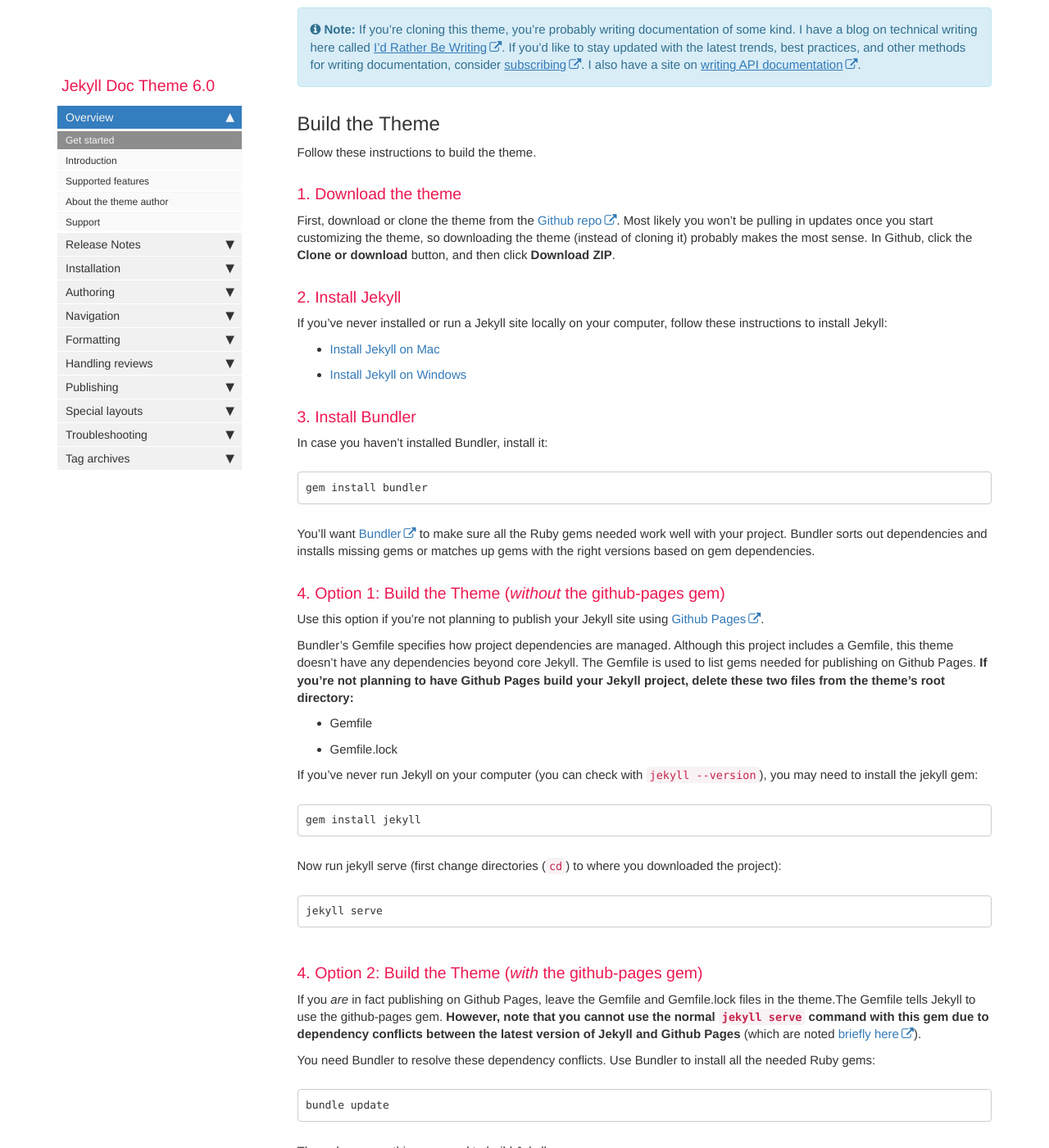
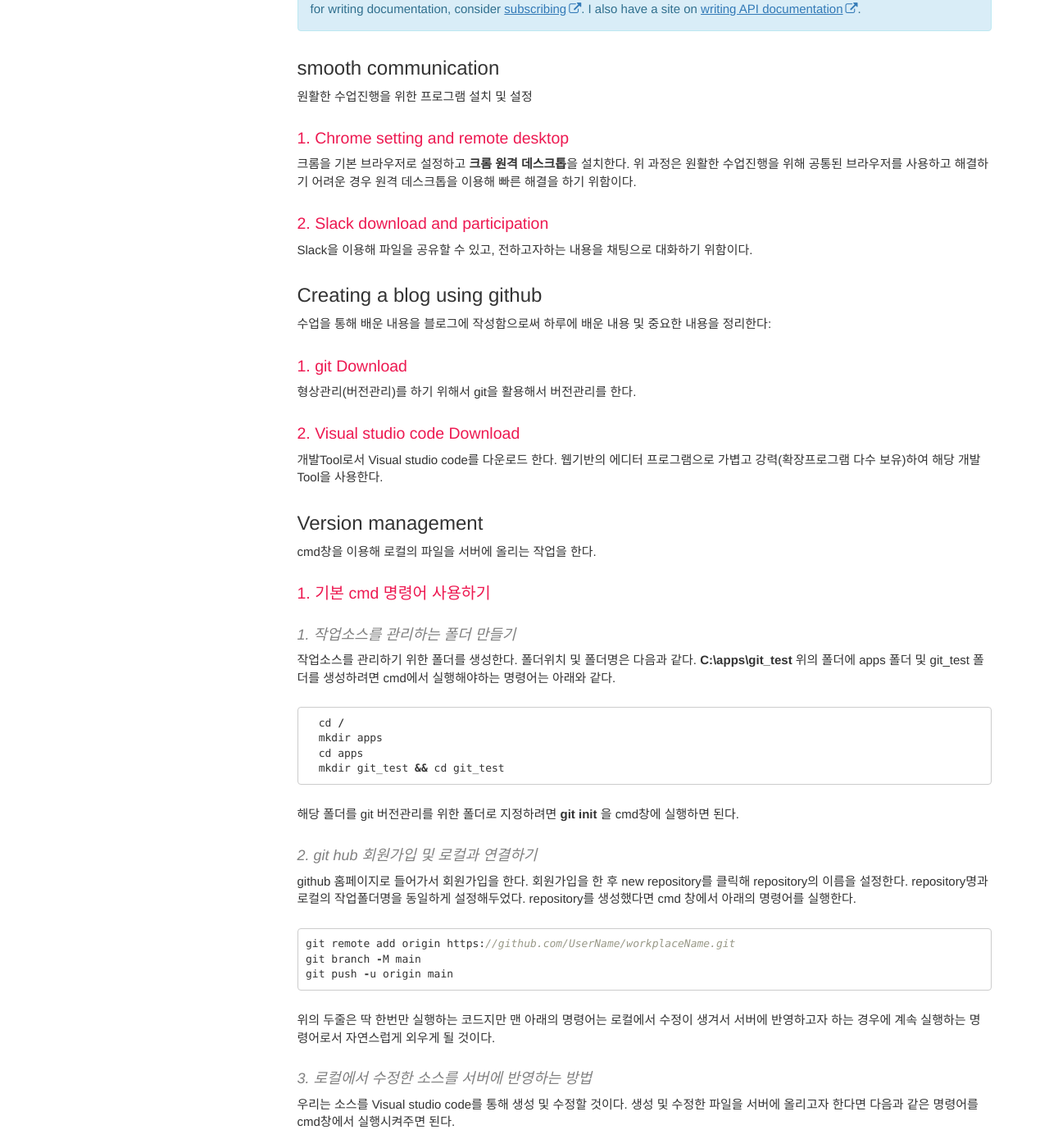
Before and after one commit to ParkEunSeon/ParkEunSeon.github.io, a Jekyll site: the page built from index.md, in a window 1280 px wide and 1400 px high, scrolled down 876 px. Shown: the whole window at 82% size. Built offline with Jekyll 4.4.1, drawn with Linux system fonts in a browser that asks for light colours; comment, search, counter and statistics services are not loaded; some of the changed text lies outside the part shown.

Commit message:
내용수정

````diff
--- a/index.md
+++ b/index.md
@@ -3,94 +3,90 @@
 keywords: sample homepage
 tags: [getting_started]
 sidebar: mydoc_sidebar
-permalink: index.html
-summary: These brief instructions will help you get started quickly with the theme. The other topics in this help provide additional information and detail about working with other aspects of this theme and Jekyll.
+# permalink: index.html
+summary: [PBL기반 금융빅데이터 분석가 과정] This is a blog where I organize what I have learned while taking the course.
 ---
 
 {% include note.html content="If you're cloning this theme, you're probably writing documentation of some kind. I have a blog on technical writing here called <a alt='technical writing blog' href='http://idratherbewriting.com'>I'd Rather Be Writing</a>. If you'd like to stay updated with the latest trends, best practices, and other methods for writing documentation, consider <a href='https://tinyletter.com/tomjoht'>subscribing</a>. I also have a site on <a href='http://idratherbewriting.com/learnapidoc'>writing API documentation</a>." %}
 
-## Build the Theme
+## smooth communication
 
-Follow these instructions to build the theme.
+원활한 수업진행을 위한 프로그램 설치 및 설정
 
-### 1. Download the theme
+### 1. Chrome setting and remote desktop
 
-First, download or clone the theme from the [Github repo](https://github.com/tomjoht/documentation-theme-jekyll). Most likely you won't be pulling in updates once you start customizing the theme, so downloading the theme (instead of cloning it) probably makes the most sense. In Github, click the **Clone or download** button, and then click **Download ZIP**.
+크롬을 기본 브라우저로 설정하고 **크롬 원격 데스크톱**을 설치한다. 위 과정은 원활한 수업진행을 위해 공통된 브라우저를 사용하고 해결하기 어려운 경우 원격 데스크톱을 이용해 빠른 해결을 하기 위함이다.
 
-### 2. Install Jekyll
+### 2. Slack download and participation
 
-If you've never installed or run a Jekyll site locally on your computer, follow these instructions to install Jekyll:
+Slack을 이용해 파일을 공유할 수 있고, 전하고자하는 내용을 채팅으로 대화하기 위함이다.
 
-* [Install Jekyll on Mac][mydoc_install_jekyll_on_mac]
-* [Install Jekyll on Windows][mydoc_install_jekyll_on_windows]
+## Creating a blog using github
 
-### 3. Install Bundler
+수업을 통해 배운 내용을 블로그에 작성함으로써 하루에 배운 내용 및 중요한 내용을 정리한다:
 
-In case you haven't installed Bundler, install it:
+### 1. git Download
 
-```
-gem install bundler
+형상관리(버전관리)를 하기 위해서 git을 활용해서 버전관리를 한다.
+
+### 2. Visual studio code Download
+
+개발Tool로서 Visual studio code를 다운로드 한다.
+웹기반의 에디터 프로그램으로 가볍고 강력(확장프로그램 다수 보유)하여 해당 개발Tool을 사용한다.
+
+## Version management
+
+cmd창을 이용해 로컬의 파일을 서버에 올리는 작업을 한다.
+
+### 1. 기본 cmd 명령어 사용하기
+
+#### 1. 작업소스를 관리하는 폴더 만들기
+
+작업소스를 관리하기 위한 폴더를 생성한다.
+폴더위치 및 폴더명은 다음과 같다. **C:\apps\git_test**
+위의 폴더에 apps 폴더 및 git_test 폴더를 생성하려면 cmd에서 실행해야하는 명령어는 아래와 같다.
+```javascript
+  cd /
+  mkdir apps
+  cd apps
+  mkdir git_test && cd git_test
 ```
 
-You'll want [Bundler](http://bundler.io/) to make sure all the Ruby gems needed work well with your project. Bundler sorts out dependencies and installs missing gems or matches up gems with the right versions based on gem dependencies.
+해당 폴더를 git 버전관리를 위한 폴더로 지정하려면 **git init** 을 cmd창에 실행하면 된다.
 
-### 4. Option 1: Build the Theme (*without* the github-pages gem) {#option1}
+#### 2. git hub 회원가입 및 로컬과 연결하기
 
-Use this option if you're not planning to publish your Jekyll site using [Github Pages](https://pages.github.com/).
+github 홈페이지로 들어가서 회원가입을 한다.
+회원가입을 한 후 new repository를 클릭해 repository의 이름을 설정한다.
+repository명과 로컬의 작업폴더명을 동일하게 설정해두었다.
+repository를 생성했다면 cmd 창에서 아래의 명령어를 실행한다.
 
-Bundler's Gemfile specifies how project dependencies are managed. Although this project includes a Gemfile, this theme doesn't have any dependencies beyond core Jekyll. The Gemfile is used to list gems needed for publishing on Github Pages. **If you're not planning to have Github Pages build your Jekyll project, delete these two files from the theme's root directory:**
-
-* Gemfile
-* Gemfile.lock
-
-If you've never run Jekyll on your computer (you can check with `jekyll --version`), you may need to install the jekyll gem:
-
-```
-gem install jekyll
+```javascript
+git remote add origin https://github.com/UserName/workplaceName.git
+git branch -M main
+git push -u origin main
 ```
 
-Now run jekyll serve (first change directories (`cd`) to where you downloaded the project):
+위의 두줄은 딱 한번만 실행하는 코드지만 맨 아래의 명령어는 로컬에서 수정이 생겨서
+서버에 반영하고자 하는 경우에 계속 실행하는 명령어로서 자연스럽게 외우게 될 것이다.
 
-```
-jekyll serve
+#### 3. 로컬에서 수정한 소스를 서버에 반영하는 방법
+
+우리는 소스를 Visual studio code를 통해 생성 및 수정할 것이다.
+생성 및 수정한 파일을 서버에 올리고자 한다면 다음과 같은 명령어를 cmd창에서 실행시켜주면 된다.
+
+```javascript
+git add .
+git commit -m "수정한 내용"
+git push -u origin main
 ```
 
-### 4. Option 2: Build the Theme (*with* the github-pages gem) {#option2}
+**git add .**은 생성/수정/삭제된 소스에 한해서만 status에 올리겠다는 뜻이다.
+**git commit -m "수정한 내용"** 은 commit하겠다는 뜻이다.
+**git push -u origin main**은 main branch에 넣겠다는 뜻이다.(서버반영)
 
-If you *are* in fact publishing on Github Pages, leave the Gemfile and Gemfile.lock files in the theme.The Gemfile tells Jekyll to use the github-pages gem. **However, note that you cannot use the normal `jekyll serve` command with this gem due to dependency conflicts between the latest version of Jekyll and Github Pages** (which are noted [briefly here](https://help.github.com/articles/setting-up-your-github-pages-site-locally-with-jekyll/)).
-
-You need Bundler to resolve these dependency conflicts. Use Bundler to install all the needed Ruby gems:
-
-```
-bundle update
-```
-
-Then *always* use this command to build Jekyll:
-
-```
-bundle exec jekyll serve
-```
-
-If you want to shorten this long command, you can put this code in a file such as jekyll.sh (on a Mac) and then simply type `. jekyll.sh` to build Jekyll.
-
-## Running the site in Docker
-
-You can also use Docker to directly build and run the site on your local machine. Just clone the repo and run the following from your working dir:
-```
-docker-compose build --no-cache && docker-compose up
-```
-The site should now be running at [http://localhost:4000/](http://localhost:4000/).
-
-This is perhaps the easiest way to see how your site would actually look.
-
-## Configure the sidebar
-
-There are several products in this theme. Each product uses a different sidebar. This is the essence of what makes this theme unique -- different sidebars for different product documentation. The idea is that when users are reading documentation for a specific product, the sidebar navigation should be specific to that product. (You can read more of my thoughts on why multiple sidebars are important in this [blog post](http://idratherbewriting.com/2016/03/23/release-of-documentation-theme-for-jekyll-50/).)
-
-The top navigation usually remains the same, because it allows users to navigate across products. But the sidebar navigation adapts to the product.
-
-In each page's frontmatter, you must specify the sidebar you want that page to use. Here's an example of the page frontmatter showing the sidebar property:
-
+위의 내용을 통하여 우리는 버전관리를 하게 된다.
+위 내용은 github 홈페이지에서 확인할 수 있다.
 <pre>
 ---
 title: Alerts
@@ -242,8 +238,8 @@
 ```yaml
 entries:
 - title: sidebar
-  product: Jekyll Doc Theme
-  version: 6.0
+  product: Sunny's Study Lecord Blog
+  version: 0.1
   folders:
   - title: Overview
     output: web, pdf
````
Also changed, not shown: _data/sidebars/home_sidebar.yml (+15 -15 lines).
